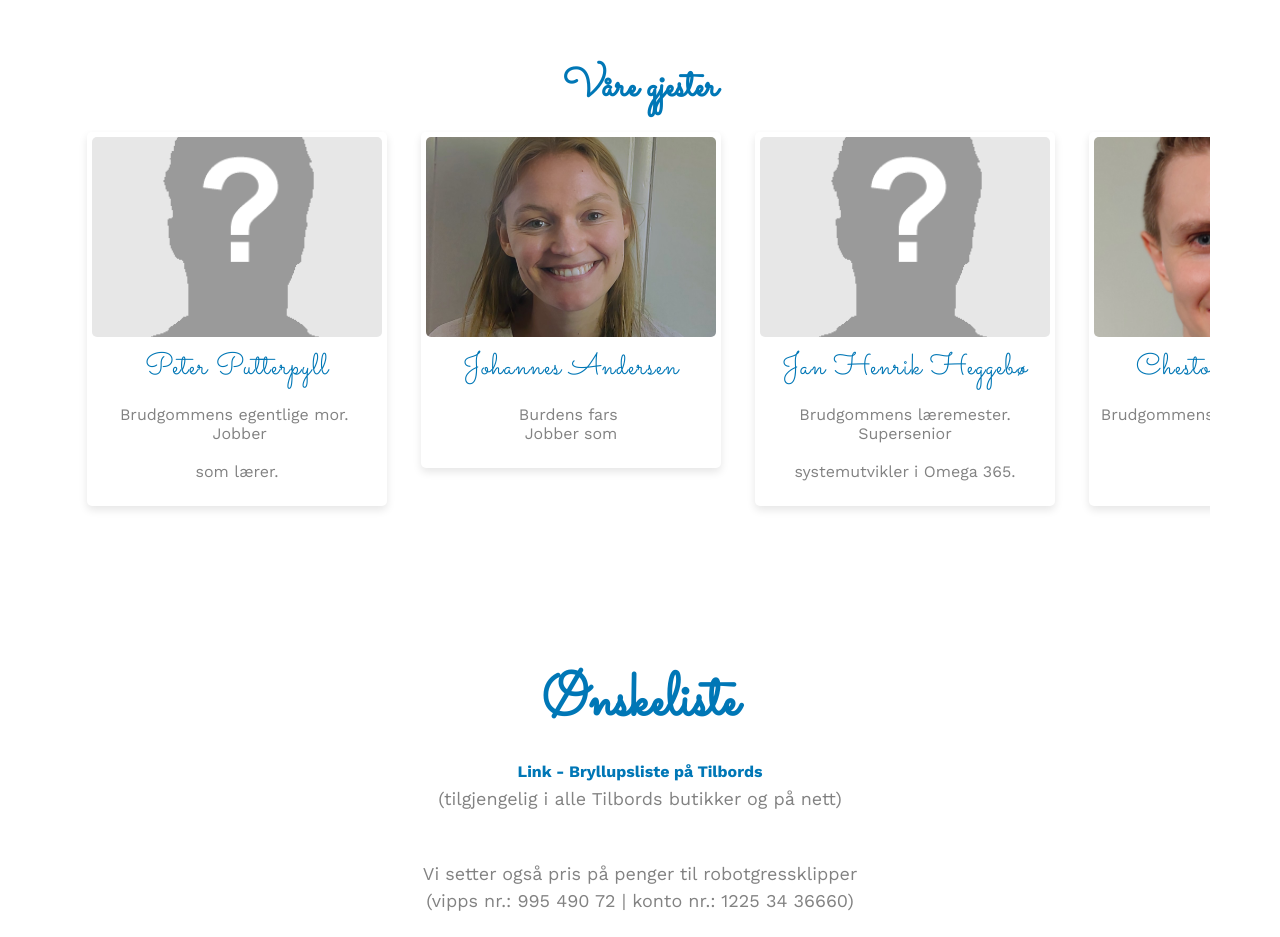
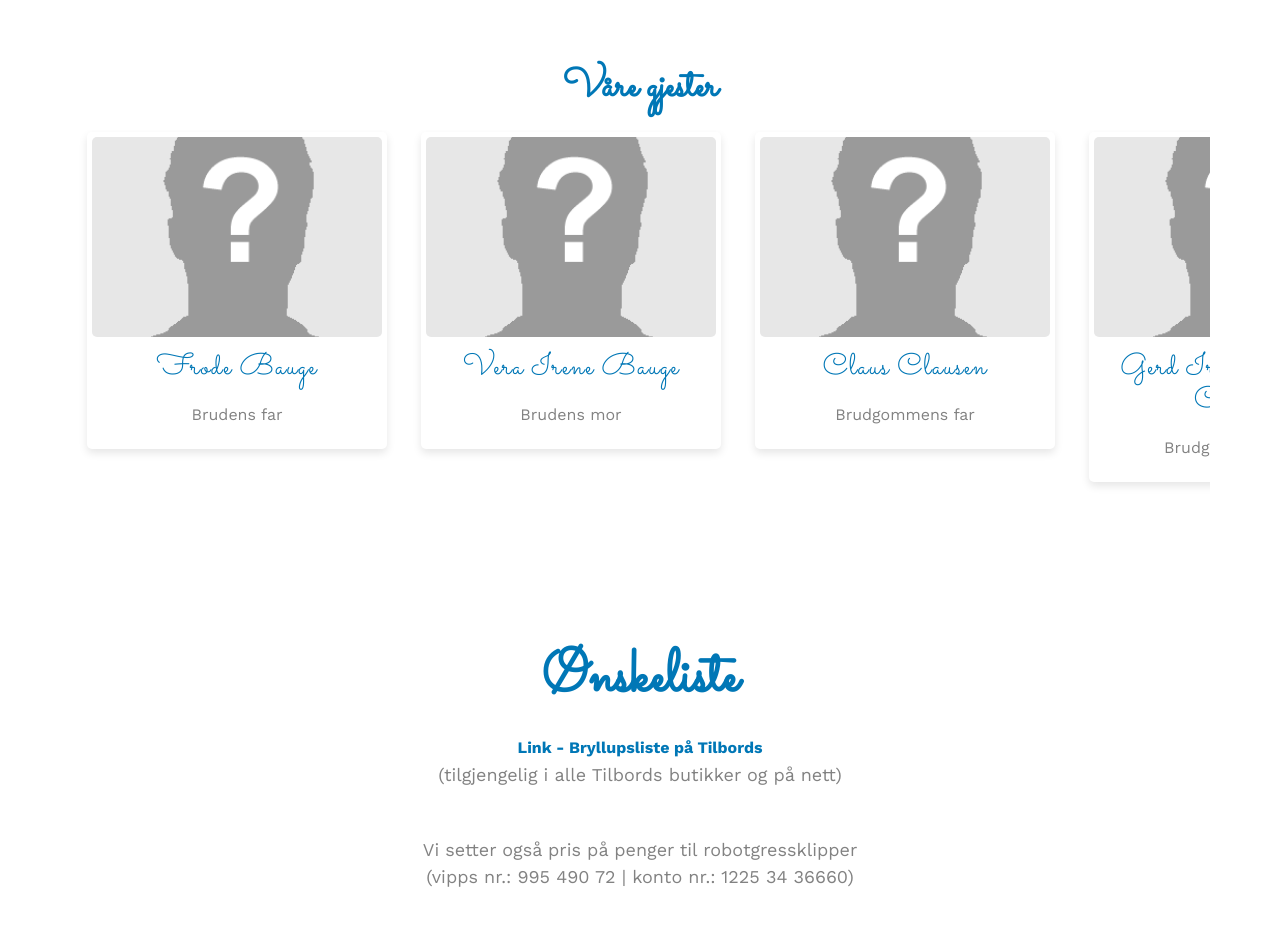
Before and after one commit to Chris257/chris257.github.io, a plain HTML site: page guests.html in a window 1280 px wide. Shown: the part 1580-2517 px from the top of the page. Drawn offline with nearby package versions, Linux system fonts and the light colour scheme; files whose address does not match are found by name.

Commit message:
Add files via upload

```diff
--- a/guests.html
+++ b/guests.html
@@ -115,38 +115,35 @@
 								<div class="card">
 									<img src="images/guests/kommer.jpg" alt="Image 1">
 									<div class="card-body">
-										<h4 class="card-title">Peter Putterpyll</h4>
-										<p class="card-text my-custom-font-size">Brudgommens egentlige mor. <br> Jobber
-											som lærer.</p>
+										<h4 class="card-title">Frode Bauge</h4>
+										<p class="card-text my-custom-font-size">Brudens far<br></p>
 									</div>
 								</div>
 							</div>
 							<div class="col-md-4">
 								<div class="card">
-									<img src="images/eilen.jpg" alt="Image 2">
+									<img src="images/guests/kommer.jpg" alt="Image 1">
 									<div class="card-body">
-										<h4 class="card-title">Johannes Andersen</h4>
-										<p class="card-text my-custom-font-size">Burdens fars <br> Jobber som </p>
+										<h4 class="card-title">Vera Irene Bauge</h4>
+										<p class="card-text my-custom-font-size">Brudens mor<br></p>
 									</div>
 								</div>
 							</div>
 							<div class="col-md-4">
 								<div class="card">
-									<img src="images/guests/kommer.jpg" alt="Image 3">
+									<img src="images/guests/kommer.jpg" alt="Image 1">
 									<div class="card-body">
-										<h4 class="card-title">Jan Henrik Heggebø</h4>
-										<p class="card-text my-custom-font-size">Brudgommens læremester. Supersenior
-											systemutvikler i Omega 365.</p>
+										<h4 class="card-title">Claus Clausen</h4>
+										<p class="card-text my-custom-font-size">Brudgommens far<br></p>
 									</div>
 								</div>
 							</div>
 							<div class="col-md-4">
 								<div class="card">
-									<img src="images/christoffer.jpg" alt="Image 3">
+									<img src="images/guests/kommer.jpg" alt="Image 1">
 									<div class="card-body">
-										<h4 class="card-title">Chestoffer Curlsen</h4>
-										<p class="card-text my-custom-font-size">Brudgommens bror. Jobber som PT på CC
-											Center.</p>
+										<h4 class="card-title">Gerd Irene Kvamen Clausen</h4>
+										<p class="card-text my-custom-font-size">Brudgommens mor<br></p>
 									</div>
 								</div>
 							</div>
```
